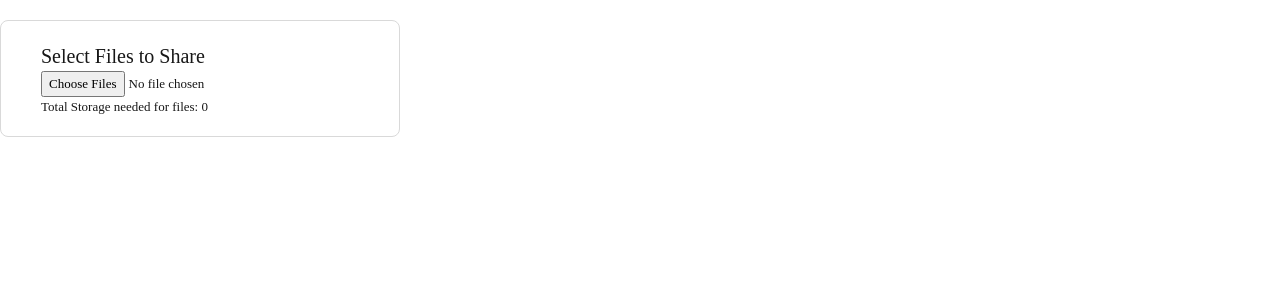
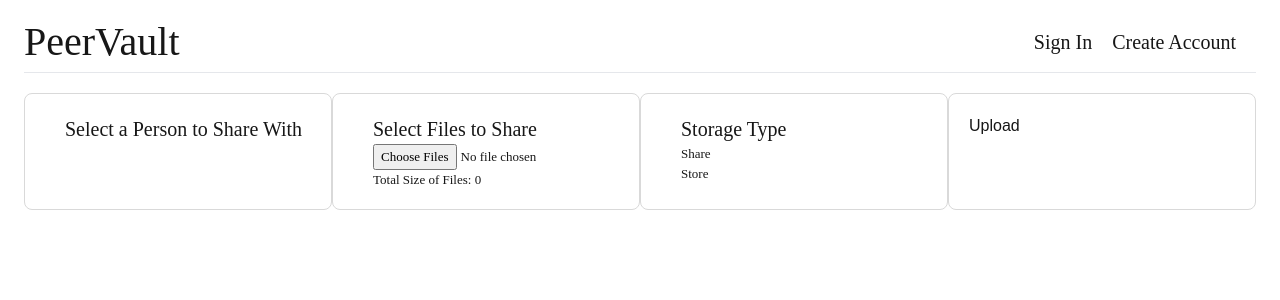
Before and after one commit to jjheals/PeerVault, a Next.js app in the folder frontend/: page / in a window 1280 px wide. Shown: the top 300 px of the page. Built offline with nearby package versions, Linux system fonts and the light colour scheme.

Commit message:
Updated the UI

```diff
--- a/frontend/src/app/globals.css
+++ b/frontend/src/app/globals.css
@@ -7,11 +7,52 @@
   --foreground: #171717;
 }
 
-@media (prefers-color-scheme: dark) {
+/* @media (prefers-color-scheme: dark) {
   :root {
     --background: #0a0a0a;
     --foreground: #ededed;
   }
+} */
+
+.header {
+  margin-top: 12px;
+  margin-left: 24px;
+  margin-right: 24px;
+}
+
+.titleText {
+  font-family: "Poppins", serif;
+  font-weight: 400;
+  font-style: normal;
+  font-size: 40px;
+}
+
+.header-row {
+  display: flex;
+  flex-direction: row;
+  justify-content: space-between;
+}
+
+.header-options-row {
+  display: flex;
+  flex-direction: row;
+  align-items: center;
+}
+
+.header-button-text-option-one {
+  font-family: "Poppins", serif;
+  font-weight: 400;
+  font-style: normal;
+  font-size: 20px;
+  padding-right: 20px;
+}
+
+.header-button-text-option-two {
+  font-family: "Poppins", serif;
+  font-weight: 400;
+  font-style: normal;
+  font-size: 20px;
+  padding-right: 20px;
 }
 
 body {
@@ -75,3 +116,11 @@ body {
   font-style: normal;
   font-size: 28px;
 }
+
+.storageTypeDropdown {
+  border-width: 2px;
+  border-color: lightgray;
+  border-radius: 8px;
+  width: 300px;
+  padding: 7px;
+}
--- a/frontend/src/app/page.tsx
+++ b/frontend/src/app/page.tsx
@@ -29,10 +29,10 @@ export default function Home() {
 
       return (
         <div>
-          <label>Total Storage needed for files: {model.getTotalStorage().toString()}</label>
+          <label>Total Size of Files: {model.getTotalStorage().toString()}</label>
           {props.files.map((file, index) => (
             <p key={index}>
-              <label>{file.name} - {file.size} - {file.lastModified.toLocaleString()}</label>
+              <label>{file.name} - {file.size}B</label>
             </p>
           ))}
         </div>
@@ -44,6 +44,26 @@ export default function Home() {
     }
 
     return (
+      <div className="header">
+        <div className="header-row">
+          <div className="titleText">PeerVault</div>
+          <div className="header-options-row">
+            <button>
+              <div className="header-button-text-option-one">Sign In</div>
+            </button>
+            <button >
+              <div className="header-button-text-option-two">Create Account</div>
+            </button>
+          </div>
+        </div>
+        <hr className="h-px my-3 bg-gray-200 border-0 dark:bg-gray-700"></hr>
+        <div className="ItemContainer">
+          <div className="itemContainerContent">
+            <div className="itemCard">
+              <div className="itemCardLeftContent">
+                <div className="itemCardTitleText">Select a Person to Share With</div>
+              </div>
+            </div>
             <div className="itemCard">
               <div className="itemCardLeftContent">
                 <div className="itemCardTitleText">Select Files to Share</div>
@@ -55,6 +75,23 @@ export default function Home() {
                 </div>
               </div>
             </div>
+            <div className="itemCard">
+              <div className="itemCardLeftContent">
+                <div className="itemCardTitleText">Storage Type</div>
+                <form>
+                  <div>
+                    <button>Share</button>
+                  </div>
+                  <div>
+                    <button>Store</button>
+                  </div>
+                </form>
+              </div>
+            </div>
+            <button className="itemCard">Upload</button>
+          </div>
+        </div>
+      </div>
     )
 
 }
--- a/frontend/src/model.ts
+++ b/frontend/src/model.ts
@@ -1,20 +1,22 @@
 import React from "react";
 
 export class Model {
+    user: User;
     filesToUpload: File[];
     filesUploaded: File[];
 
-
     constructor() {
+        this.user = new User(-1, "123.345.789", "dan", "dc:29", 32);
         this.filesToUpload = [];
         this.filesUploaded = [];
+
     }
 
     addFiles(files: any) {
         for (const file of files) {
             let newFile = new File(file);
-            this.filesToUpload.push(newFile);
-            console.log("Added new file:\n" + newFile.printFileStats());
+                this.filesToUpload.push(newFile);
+                console.log("Added new file:\n" + newFile.printFileStats());
         }
     }
 
@@ -54,3 +56,21 @@ export class File {
         )
     }
 }
+
+export class User {
+    allowed_to_receive: number;
+    most_recent_ip: string;
+    common_name: string;
+    mac_last_four: string;
+    total_storage_allocated: number;
+
+    constructor(allowed_to_receive: number, most_recent_ip: string, common_name: string,
+        mac_last_four: string, total_storage_allocated: number)
+    {
+        this.allowed_to_receive = allowed_to_receive;
+        this.most_recent_ip = most_recent_ip;
+        this.common_name = common_name;
+        this.mac_last_four = mac_last_four;
+        this.total_storage_allocated = total_storage_allocated;
+    }
+}
```
Lines whose indentation alone changed are shown as unchanged.
